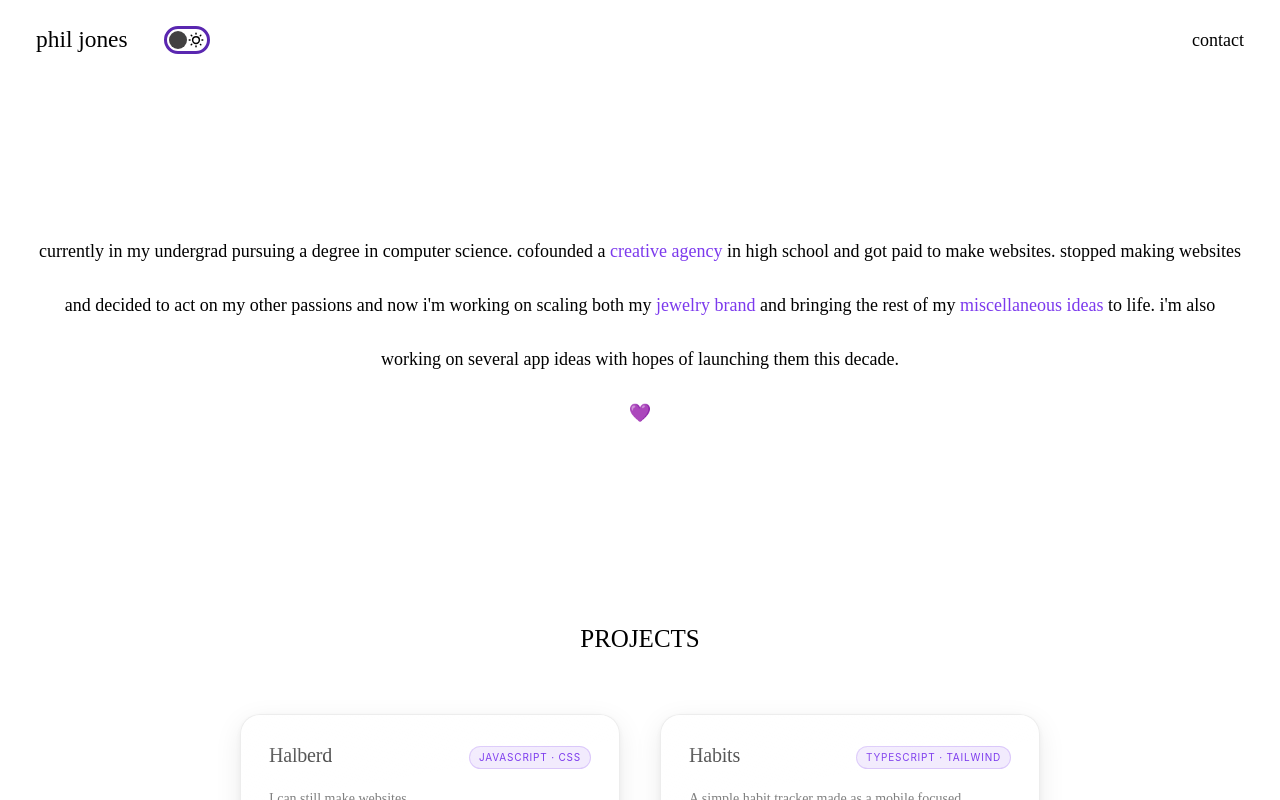
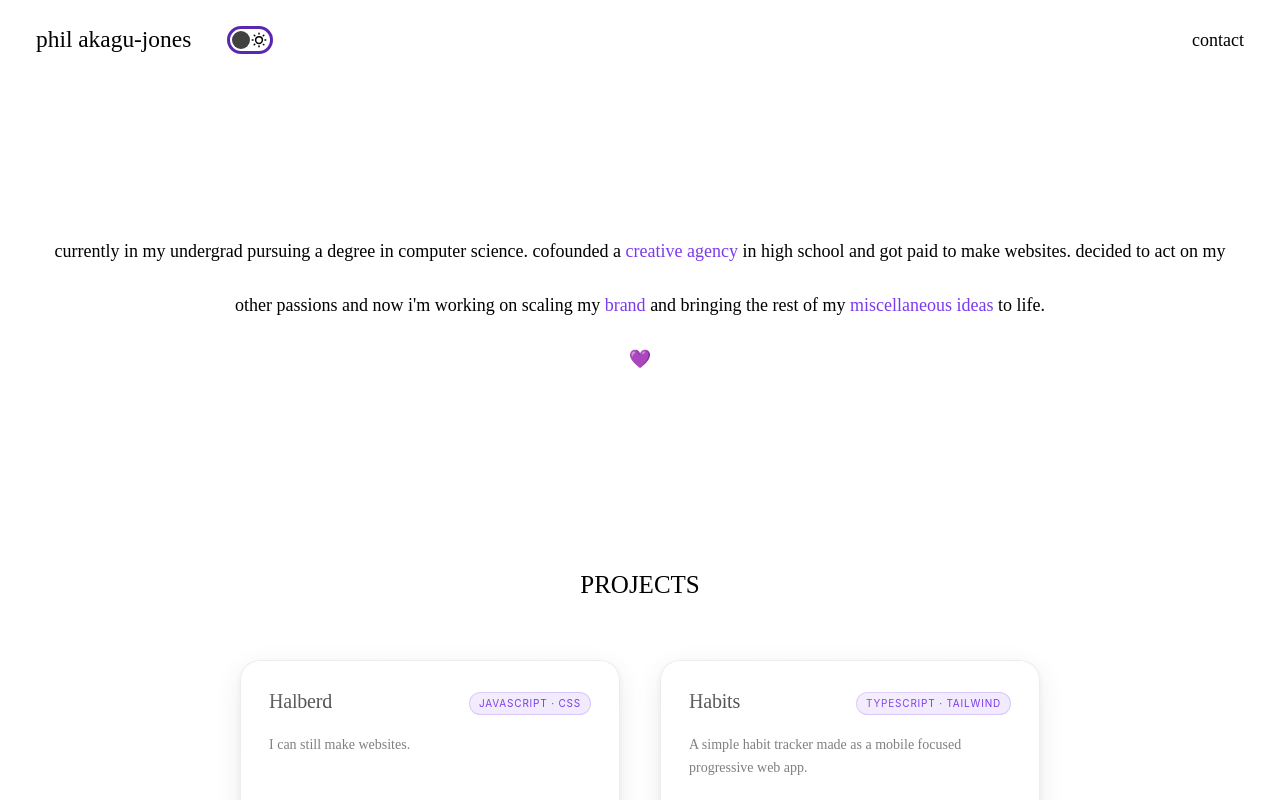
Before and after one commit to philakagujones/PersonalSite, a Next.js app: page / in a window 1280 px wide. Shown: the top 800 px of the page. Built offline with nearby package versions, Linux system fonts and the light colour scheme.

Commit message:
new copy

```diff
--- a/pages/comps/navbar.js
+++ b/pages/comps/navbar.js
@@ -6,7 +6,7 @@ function Navbar() {
   return (
     <div className={styles.navwrapper}>
       <div className={styles.navleft}>
-          <div className={`${styles.navname}`}>phil jones</div>
+          <div className={`${styles.navname}`}>phil akagu-jones</div>
           <Toggle />
       </div>
       <div className={styles.navright}>
--- a/pages/index.js
+++ b/pages/index.js
@@ -30,7 +30,7 @@ export default function Home() {
           <p>
             currently in my undergrad pursuing a degree in computer science.
            cofounded a <a href={'https://www.studiopluto.co'} target={'_blank'} rel={'noopener noreferrer'} className='text-violet-600 hover:text-violet-700'>creative agency</a> in high school
-            and got paid to make websites. stopped making websites and decided to act on my other passions and now i'm working on scaling both my <a href={'https://www.latterhouse.ca'} target={'_blank'} rel={'noopener noreferrer'} className='text-violet-600 hover:text-violet-700'>jewelry brand</a> and bringing the rest of my <a href={'https://www.bypbj.co'} target={'_blank'} rel={'noopener noreferrer'} className='text-violet-600 hover:text-violet-700'>miscellaneous ideas</a> to life. i'm also working on several app ideas with hopes of launching them this decade. <br /> <a href={'https://www.buymeacoffee.com/philjones'} target={'_blank'} rel={'noopener noreferrer'}>💜</a>
+            and got paid to make websites. decided to act on my other passions and now i'm working on scaling my <a href={'https://www.latterhouse.ca'} target={'_blank'} rel={'noopener noreferrer'} className='text-violet-600 hover:text-violet-700'>brand</a> and bringing the rest of my <a href={'https://www.bypbj.co'} target={'_blank'} rel={'noopener noreferrer'} className='text-violet-600 hover:text-violet-700'>miscellaneous ideas</a> to life. <br /> <a href={'https://www.buymeacoffee.com/philjones'} target={'_blank'} rel={'noopener noreferrer'}>💜</a>
           </p>
           {/* <p className={styles.update}>updating</p> */}
         </div>
```
